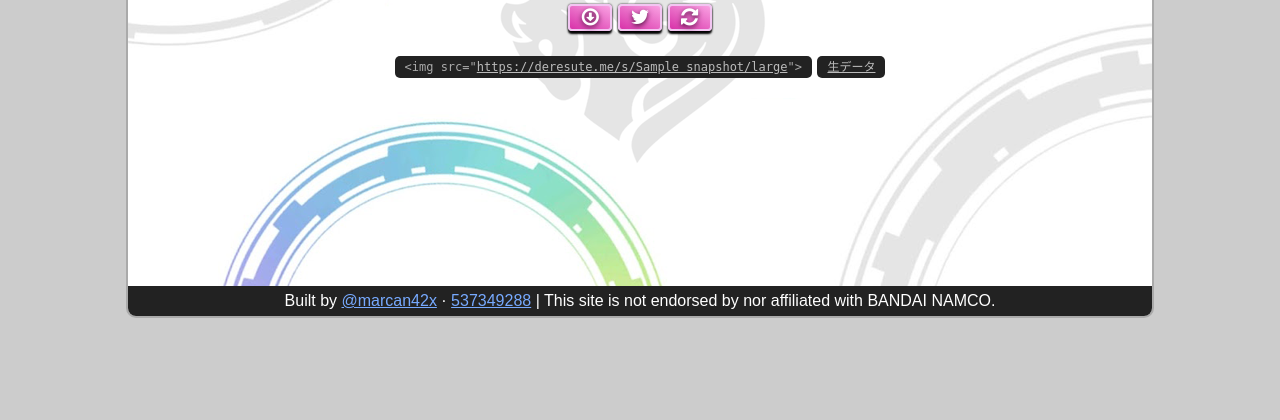
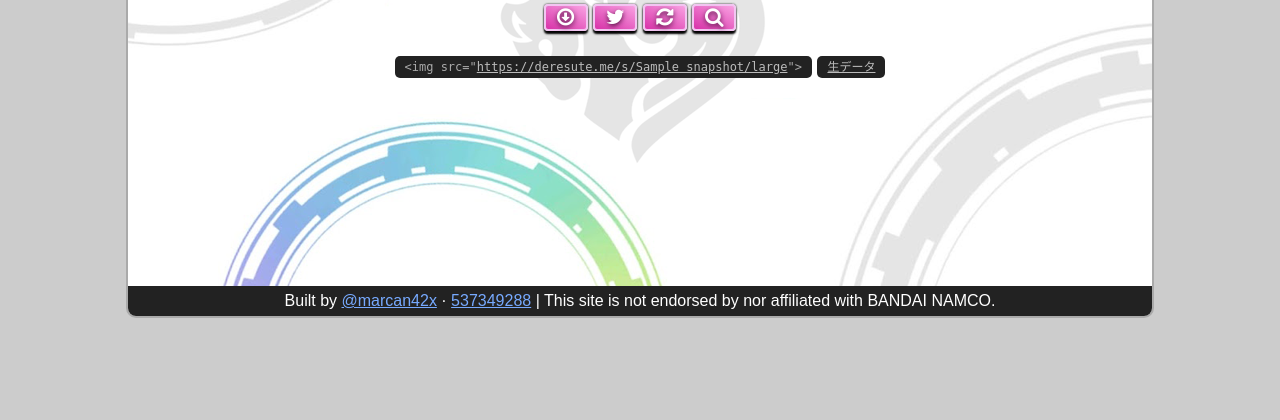
Before and after one commit to marcan/deresuteme, a Flask app: template templates/index.html in a window 1280 px wide. Shown: the part 270-690 px from the top of the page. Run offline with Flask 2, Linux system fonts and the light colour scheme; the template is opened without the code that fills it: most values are stand-ins (such as "Sample title", 1, 10 or a date in 2020); parts of the project's set-up code (start-up, migrations or seed data) failed here and were passed over.

Commit message:
Add a search button to the snapshot view
Should make the main page more discoverable (before only the ← button
did that)

```diff
--- a/templates/index.html
+++ b/templates/index.html
@@ -238,6 +238,7 @@
             {% if data.id %}
             <a class="btn-lg tt" href="/{{ data.id }}"><i class="icon-refresh"></i><span><p>更新</p></span></a>
             {% endif %}
+            <a class="btn-lg tt" href="/"><i class="icon-search"></i><span><p>検索</p></span></a>
             {% else %}
             <a class="btn-lg tt" id="tweet" href="#" ><i class="icon-twitter"></i><span><p>ツイート</p></span></a>
             <a class="btn-lg tt" id="snapshot" href="#"><i class="icon-time"></i><span><p>スナップショット</p></span></a>
```
